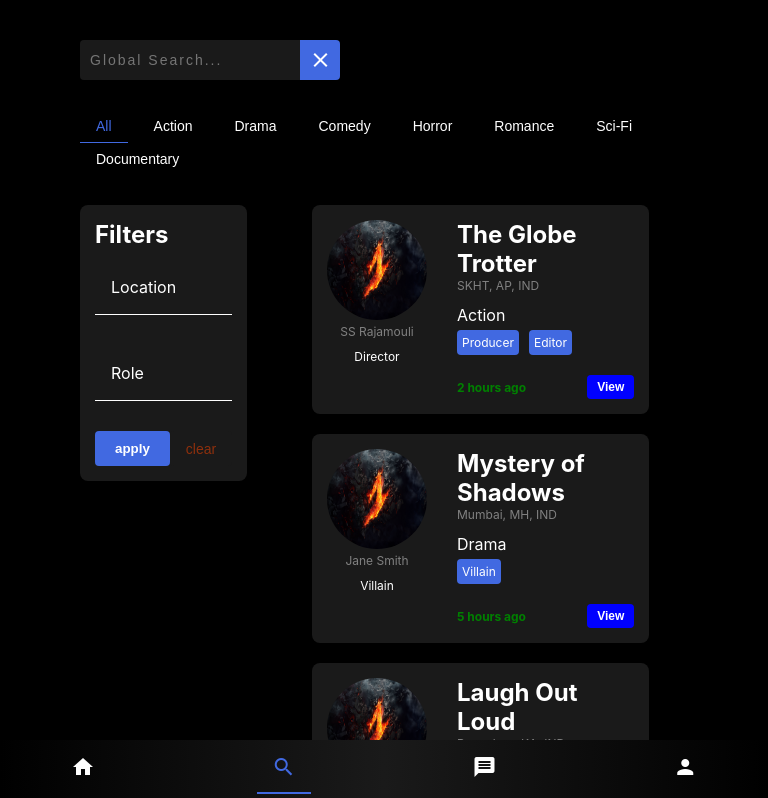
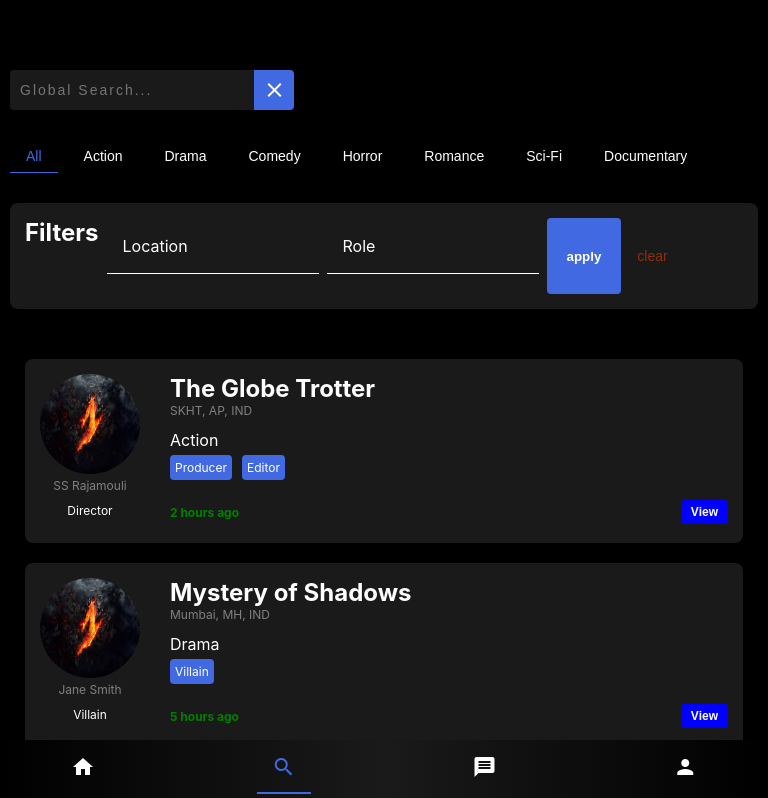
Before and after one commit to cine-universe/cine-connect-ui, an Angular app: page /feed in a window 768 px wide. Shown: the top 798 px of the page. Built offline with nearby package versions, Linux system fonts and the light colour scheme.

Commit message:
add mobile header for all screens

```diff
--- a/src/app/screens/feed/feed.html
+++ b/src/app/screens/feed/feed.html
@@ -1,3 +1,4 @@
+<app-mobile-header></app-mobile-header>
 <div class="feed">
     <div class="search">
         <app-search (searchTerm)="onSearchChange($event)"></app-search>
--- a/src/app/screens/feed/feed.scss
+++ b/src/app/screens/feed/feed.scss
@@ -112,3 +112,27 @@
         }
     }
 }
+
+@media (max-width: 768px) {
+    .feed {
+        margin-top: 60px;
+        margin-left: 0;
+        padding: 10px;
+
+        .openings {
+            grid-template-columns: 1fr;
+
+            .filters {
+                flex-direction: row;
+                overflow-x: auto;
+                gap: 8px;
+            }
+        }
+    }
+}
+
+@media (min-width: 480px) {
+    app-mobile-header {
+        display: none;
+    }
+}
--- a/src/app/screens/feed/feed.ts
+++ b/src/app/screens/feed/feed.ts
@@ -8,6 +8,7 @@ import { map, Observable, of, startWith } from 'rxjs';
 import { MatFormFieldModule } from '@angular/material/form-field';
 import { MatInputModule } from '@angular/material/input';
 import { MatAutocompleteModule } from '@angular/material/autocomplete';
+import { MobileHeader } from '../../components/mobile-header/mobile-header';
 
 @Component({
   selector: 'app-feed',
@@ -22,7 +23,8 @@ import { MatAutocompleteModule } from '@angular/material/autocomplete';
     MatAutocompleteModule,
     ReactiveFormsModule,
     AsyncPipe,
-    Jobcard
+    Jobcard,
+    MobileHeader
   ],
   templateUrl: './feed.html',
   styleUrls: ['./feed.scss'],
--- a/src/app/screens/messages/messages.html
+++ b/src/app/screens/messages/messages.html
@@ -1,3 +1,4 @@
+<app-mobile-header></app-mobile-header>
 <div class="container">
     <div class="categories">
         @for(cat of categories; track cat) {
--- a/src/app/screens/messages/messages.scss
+++ b/src/app/screens/messages/messages.scss
@@ -69,3 +69,40 @@
 
     }
 }
+
+@media (max-width: 768px) {
+    .container {
+        width: 100%;
+        margin-top: 60px;
+        padding: 10px;
+
+        .categories {
+            width: 100%;
+            gap: 20px;
+            overflow-x: auto;
+        }
+
+        .messages-content {
+            width: 100%;
+            flex-direction: column;
+
+            .message-list {
+                width: 100%;
+                height: auto;
+                margin-bottom: 20px;
+            }
+
+            .message-box {
+                width: 100%;
+                margin-left: 0;
+                height: auto;
+            }
+        }
+    }
+}
+
+@media (min-width: 550px) {
+    app-mobile-header {
+        display: none;
+    }
+}
--- a/src/app/screens/messages/messages.ts
+++ b/src/app/screens/messages/messages.ts
@@ -1,10 +1,11 @@
 import { Component } from '@angular/core';
 import { Messagelist } from '../../components/messagelist/messagelist';
 import { Messagebox } from '../../components/messagebox/messagebox';
+import { MobileHeader } from '../../components/mobile-header/mobile-header';
 
 @Component({
   selector: 'app-messages',
-  imports: [Messagelist, Messagebox],
+  imports: [Messagelist, Messagebox, MobileHeader],
   templateUrl: './messages.html',
   styleUrl: './messages.scss',
 })
--- a/src/app/screens/profile/profile.html
+++ b/src/app/screens/profile/profile.html
@@ -1,3 +1,4 @@
+<app-mobile-header></app-mobile-header>
 <div class="profile-container">
     <div class="profile-left">
         <img [src]="userProfile.avatarUrl" alt="Profile Picture" class="profile-picture"/>
--- a/src/app/screens/profile/profile.scss
+++ b/src/app/screens/profile/profile.scss
@@ -406,3 +406,32 @@
         }
     }
 }
+
+@media (max-width: 768px) {
+    .profile-container {
+        margin-left: 0px;
+        grid-template-columns: 1fr;
+
+        .profile-left {
+            margin: 20px;
+            flex-direction: row;
+            align-items: center;
+            gap: 20px;
+
+            .brief {
+                margin-top: 0px;
+            }
+        }
+
+        .profile-content {
+            margin: 20px 10px 10px 10px;
+            height: fit-content;
+        }
+    }
+}
+
+@media (min-width: 550px) {
+    app-mobile-header {
+        display: none;
+    }
+}
--- a/src/app/screens/profile/profile.ts
+++ b/src/app/screens/profile/profile.ts
@@ -5,10 +5,11 @@ import { FormsModule } from '@angular/forms';
 import { AchievementForm } from '../../components/achievement-form/achievement-form';
 import { ExperienceComponent } from '../../components/experience/experience';
 import { Experience } from '../../models/Experience';
+import { MobileHeader } from '../../components/mobile-header/mobile-header';
 
 @Component({
   selector: 'app-profile',
-  imports: [MatIconModule, FormsModule, AchievementForm, ExperienceComponent],
+  imports: [MatIconModule, FormsModule, AchievementForm, ExperienceComponent, MobileHeader],
   templateUrl: './profile.html',
   styleUrl: './profile.scss',
 })
```
